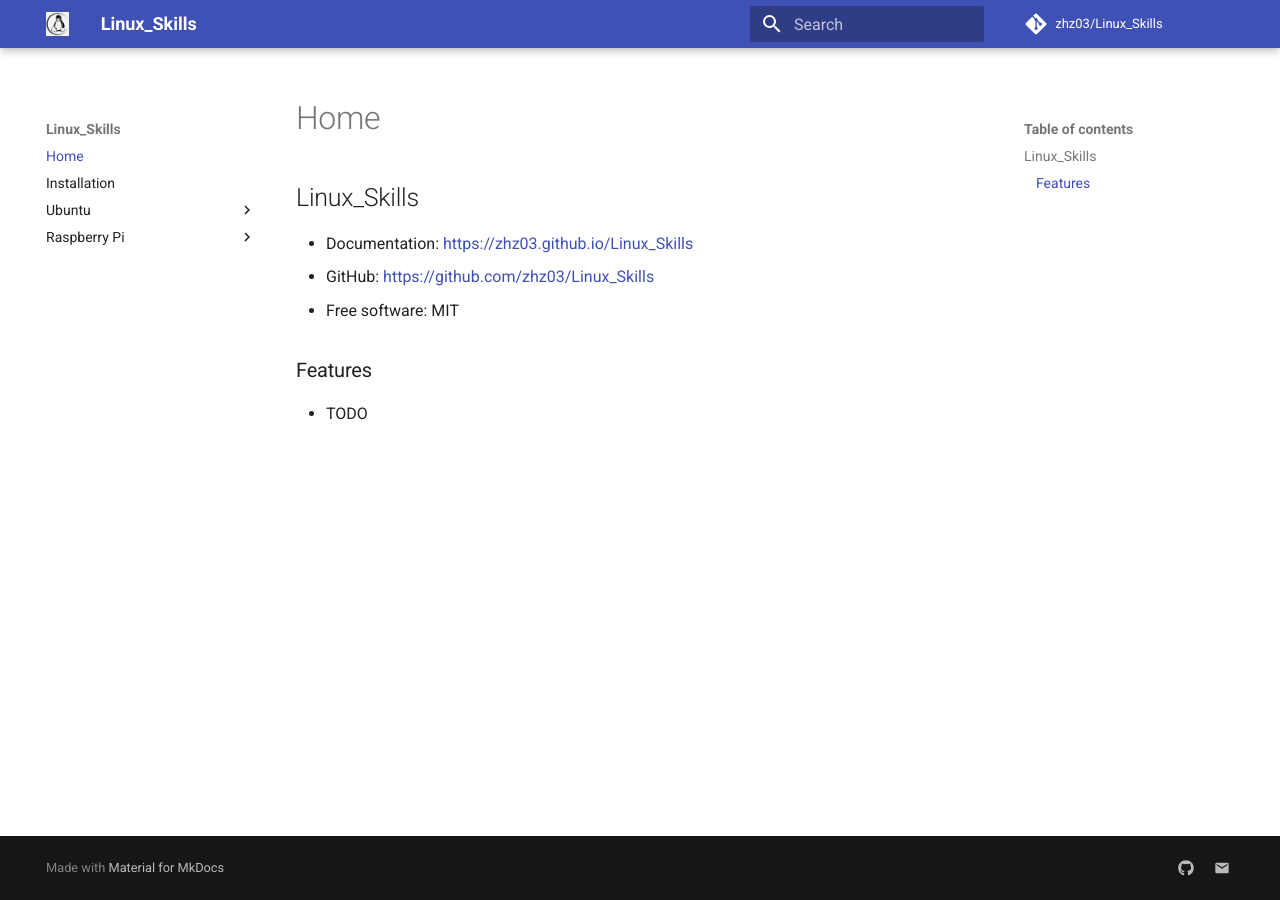
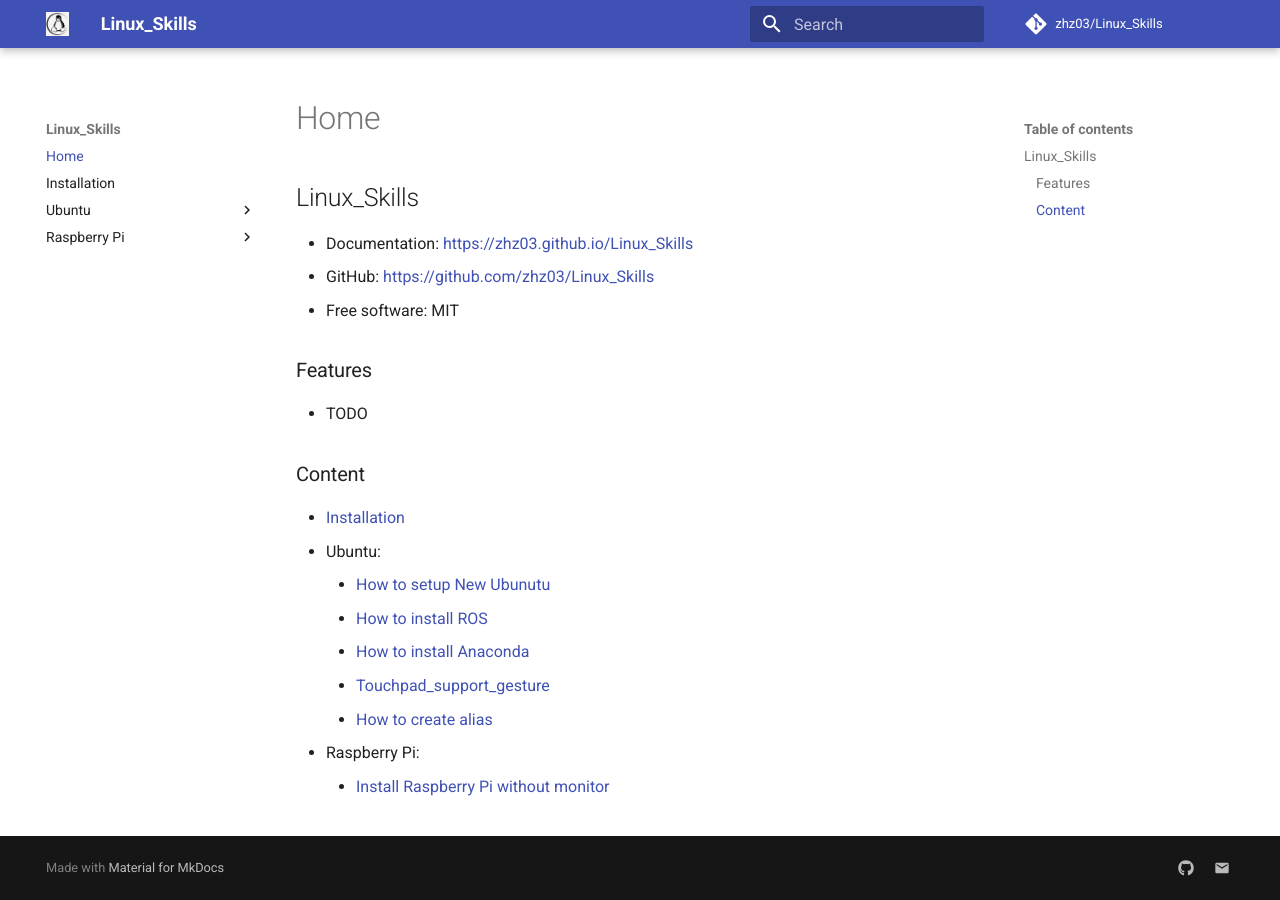
Before and after one commit to zhz03/Linux_Skills, an MkDocs documentation site: the page built from docs/index.md, in a window 1280 px wide. Built offline with MkDocs 1.6.1 and Material for MkDocs 9.7.7, drawn with Linux system fonts in a browser that asks for light colours; comment, search, counter and statistics services are not loaded.

Commit message:
upload new md file

```diff
--- a/README.md
+++ b/README.md
@@ -9,3 +9,15 @@
 ## Features
 
 * TODO
+
+## Content
+
+  - [Installation](docs/installation.md)
+  - Ubuntu:
+      - [How to setup New Ubunutu](docs/ubuntu/How_to_setup_new_ubuntu.md)
+      - [How to install ROS](docs/ubuntu/How_to_install_ROS.md)
+      - [How to install Anaconda](docs/ubuntu/How_to_install_Anaconda.md)
+      - [Touchpad_support_gesture](docs/ubuntu/Touchpad_support_gesture.md)
+      - [How to create alias](docs/ubuntu/How_to_create_alias.md)
+  - Raspberry Pi:
+    - [Install Raspberry Pi without monitor](docs/raspberryPi/Install_Raspberry_Pi_without_monitor.md)
--- a/mkdocs.yml
+++ b/mkdocs.yml
@@ -11,6 +11,7 @@
       - How to install ROS: ubuntu/How_to_install_ROS.md
       - How to install Anaconda: ubuntu/How_to_install_Anaconda.md
       - Touchpad_support_gesture: ubuntu/Touchpad_support_gesture.md
+      - How to create alias: ubuntu/How_to_create_alias.md
   - Raspberry Pi:
     - Install Raspberry Pi without monitor: raspberryPi/Install_Raspberry_Pi_without_monitor.md
 theme:
```
Also changed, not shown: docs/ubuntu/How_to_create_alias.md (added, +38 -0 lines).
